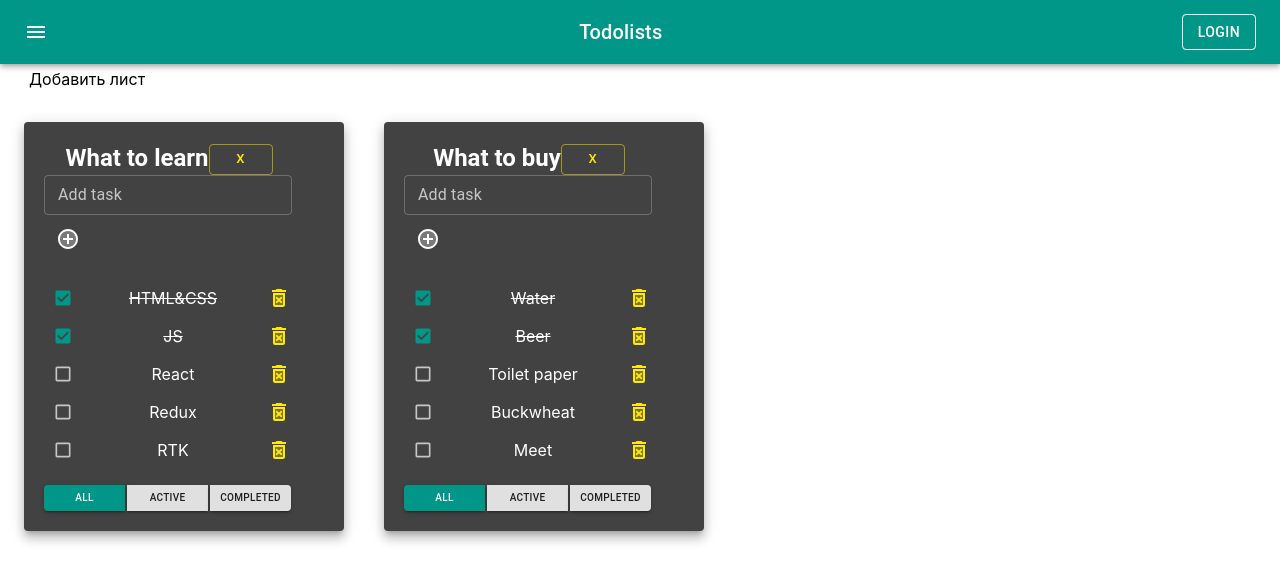
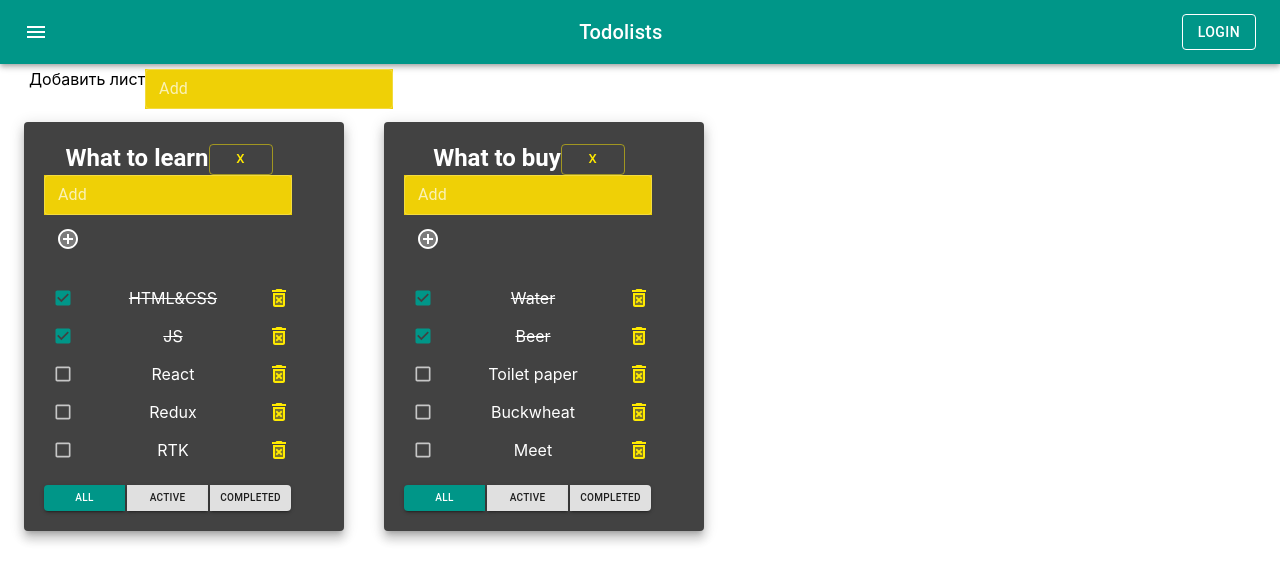
Before and after one commit to Cheloyek/TodoList, a React (Create React App) app: page / in a window 1280 px wide. Shown: the top 582 px of the page. Built offline with nearby package versions, Linux system fonts and the light colour scheme.

Commit message:
add tdl9

```diff
--- a/src/AddItemForm.tsx
+++ b/src/AddItemForm.tsx
@@ -1,6 +1,7 @@
 import React, {ChangeEvent, KeyboardEvent, useState} from 'react';
 import {IconButton, TextField} from "@material-ui/core";
 import {AddCircleTwoTone} from "@material-ui/icons";
+import './App.css'
 
 type AddItemFormPropsType = {
     addItem: (title: string) => void
@@ -44,7 +45,7 @@ export const AddItemForm = (props: AddItemFormPropsType) => {
             {/*    className={error ? 'error' : ''} // обработка error*/}
             {/*/>*/}
             <TextField
-                label={'Add task'}
+                label={'Add'}
                 variant={'outlined'}
                 size={'small'}
                 value={title}
@@ -53,6 +54,7 @@ export const AddItemForm = (props: AddItemFormPropsType) => {
                 // className={error ? 'error' : ''} // обработка error
                 error={error}
                 helperText={error && 'Title is required!'}
+                className={'addItem'}
             />
             <IconButton onClick= {addItem} color={'default'}><AddCircleTwoTone/></IconButton>
             {/*вывод сообщения при ошибке*/}
--- a/src/App.css
+++ b/src/App.css
@@ -43,3 +43,7 @@
 /*  border: 2px solid hotpink;*/
 /*  outline: none;*/
 /*}*/
+
+.addItem {
+    background-color: rgb(239, 208, 6);
+}
--- a/src/store/tasks-reducer.ts
+++ b/src/store/tasks-reducer.ts
@@ -1,4 +1,4 @@
-import {FilterValuesType, TasksStateType, TodoListType} from "../App";
+import { TasksStateType } from "../App";
 import {v1} from "uuid";
 import {TaskType} from "../TodoList";
 import {AddTodoListAC, RemoveTodoListAC} from "./todolists-reducer";
@@ -73,6 +73,8 @@ export const tasksReducer = (state: TasksStateType, action: ActionType): TasksSt
     }
 };
 
+
+
 export const removeTaskAC = (taskId: string, todolistId: string) => {
     return {type: 'REMOVE TASK', taskId, todolistId} as const
 }
```
